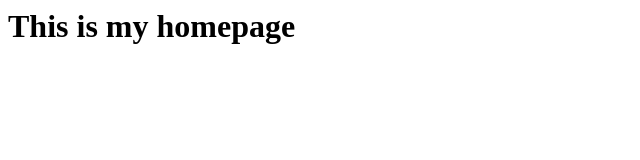
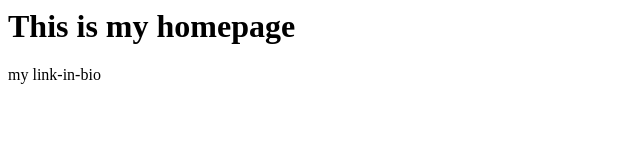
Before and after one commit to sthomas315/link-in-bio, a plain HTML site: page index.html in a window 1280 px wide. Shown: the full height of the page, 0-640 px from the left. Drawn offline with Linux system fonts and the light colour scheme.

Commit message:
link in bio

```diff
--- a/index.html
+++ b/index.html
@@ -1 +1,6 @@
+<body>
+
 <h1> This is my homepage</h1>
+<p> my link-in-bio</p>
+
+</body>
```
